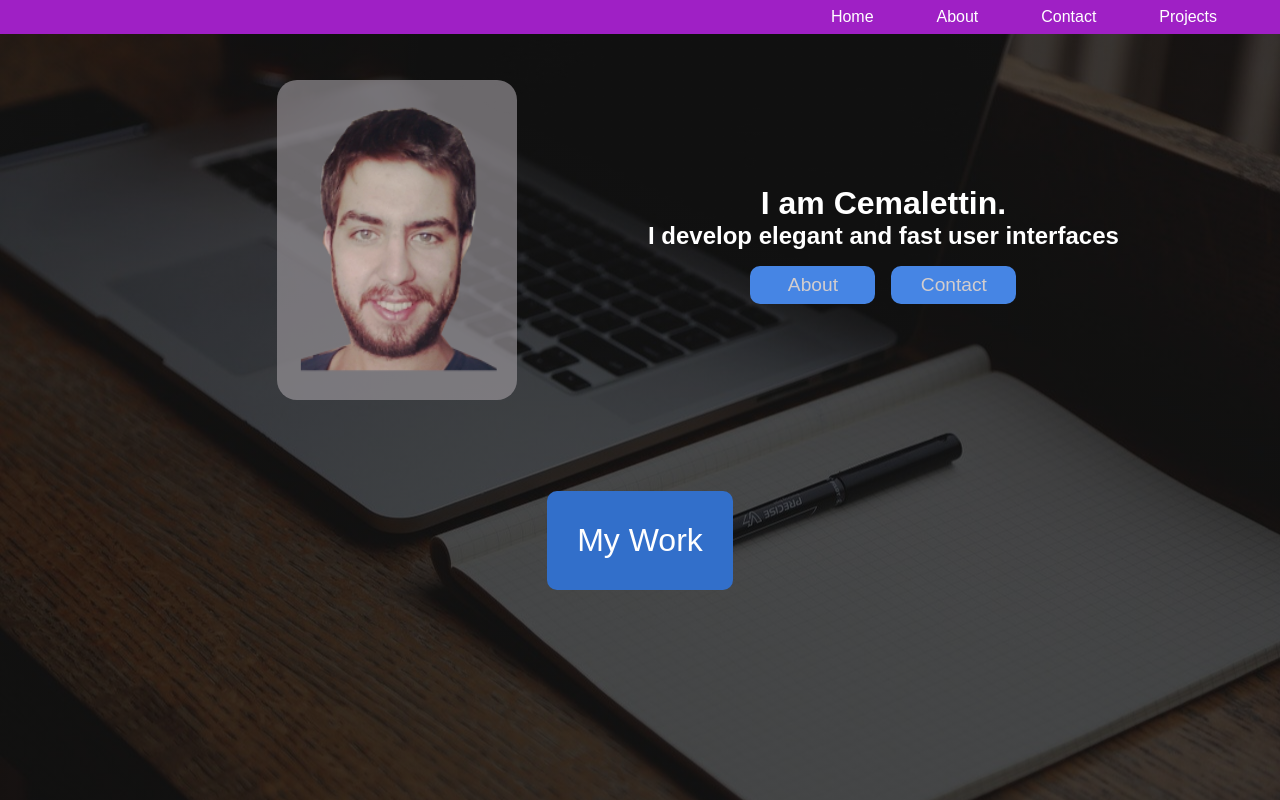
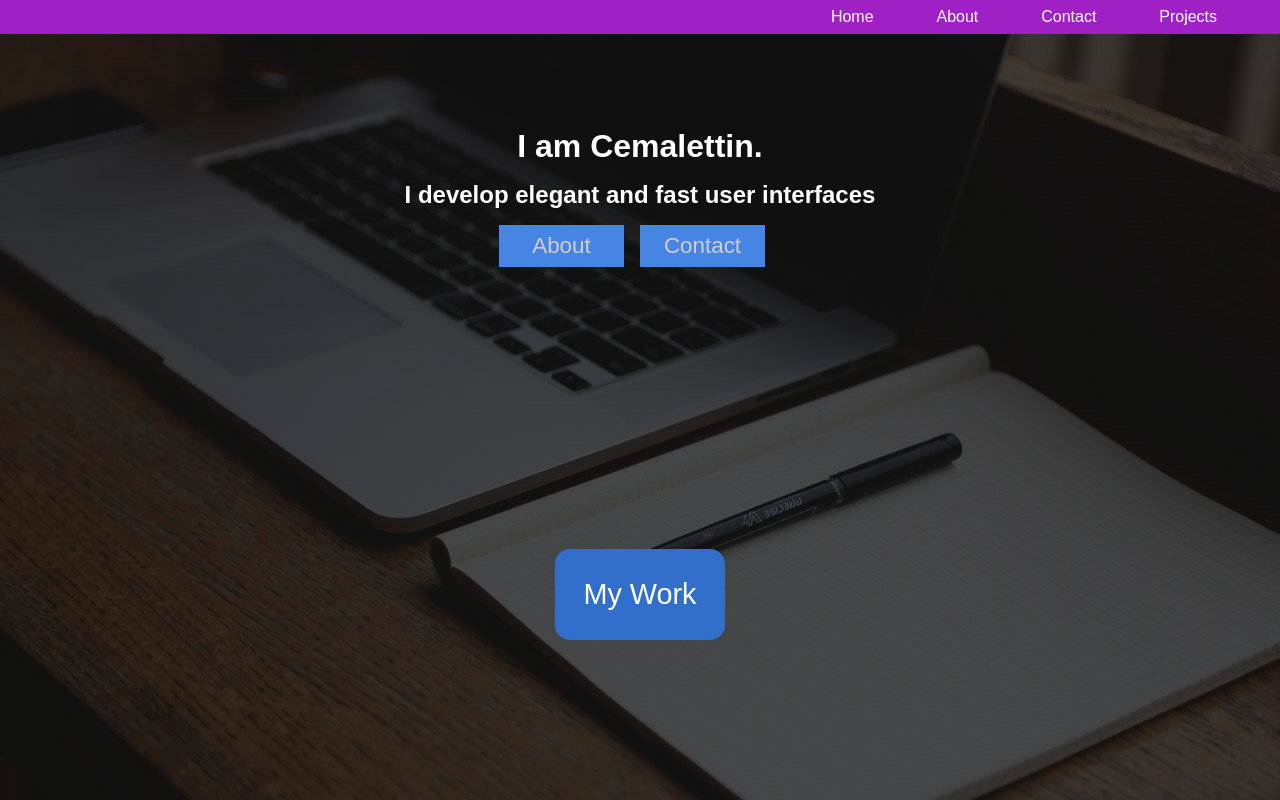
Before and after one commit to cmlttnts/cmlttnts.github.io, a React (Create React App) app: page / in a window 1280 px wide. Shown: the top 800 px of the page. Built offline with nearby package versions, Linux system fonts and the light colour scheme.

Commit message:
removed photo, changed some paddings, margins

```diff
--- a/src/Components/About/About.scss
+++ b/src/Components/About/About.scss
@@ -63,7 +63,7 @@
 
     @include main.tablet {
       margin-top: 5%;
-      margin-left: 7%;
+      margin-right: 7%;
       font-size: 1.5rem;
     }
   }
--- a/src/Components/Contact/Contact.scss
+++ b/src/Components/Contact/Contact.scss
@@ -64,10 +64,11 @@
   //Position
   //Margin, Padding
   margin-top: 1rem;
-  padding: 2rem;
+  padding: 1.5rem;
   //Transition, Animation
 
   @include main.tablet {
     font-size: 1.7rem;
+    border-radius: 15px;
   }
 }
--- a/src/Components/Home/Home.scss
+++ b/src/Components/Home/Home.scss
@@ -21,69 +21,56 @@
   //Position
   position: relative;
   //Margin, Padding
+
+  .ctaHomePri {
+    margin-top: auto;
+    margin-bottom: 10rem;
+    padding: 1rem;
+    border-radius: 15px;
+
+    @include main.tablet {
+      font-size: 1.8rem;
+      padding: 1.8rem;
+    }
+  }
 }
 
 .Header {
-  margin-top: 3rem;
+  margin-top: 5rem;
   h1,
   h2 {
-    padding-left: 0.5rem;
-    padding-right: 0.5rem;
+    margin-top: 1rem;
+    margin-bottom: 1rem;
+    padding-left: 2rem;
+    padding-right: 2rem;
+  }
 
-    @include main.tablet {
-      justify-self: center;
-      grid-column: 2 / 3;
-    }
+  @include main.tablet {
+    margin-top: 7rem;
   }
 
   .ctaHomeSec {
+    font-size: 1.4rem;
+    padding: 0.5rem;
+    margin-right: 1rem;
     @include main.tablet {
-      grid-column: 2 / 3;
+      width: 50%;
+      max-width: 125px;
     }
   }
 
   @include main.tablet {
-    display: grid;
-    grid-template-columns: 1fr 1fr;
-    justify-content: center;
-    align-items: center;
-    padding-top: 2rem;
-    padding-bottom: 2rem;
-    padding-left: 5%;
-    padding-right: 5%;
-  }
-}
-
-.HeaderPic {
-  //Colors, Fonts, Borders
-  background-color: rgba(161, 156, 160, 0.8);
-  border-radius: 20px;
-  //Display
-  opacity: 0.8;
-  //Diamensions
-  width: calc(24vw + 60px);
-  height: calc(32vw + 80px);
-  max-width: 240px;
-  max-height: 320px;
-  //Position
-  //Margin, Padding
-  margin-bottom: 1rem;
-  //Transition, Animation
-  @include main.tablet {
-    grid-column: 1 / 2;
-    justify-self: center;
   }
 }
 
 .ctaHomePri {
   display: inline-block;
   position: relative;
-  padding: 1rem;
-  margin-top: 3rem;
+  font-size: 1.5rem;
+  padding: 0.5rem;
   border-radius: 10px;
+
   @include main.tablet {
-    margin-top: calc(3% + 5px);
-    padding: calc(2% + 5px);
   }
 }
 
@@ -93,23 +80,11 @@
 .ctaHomePri:visited {
   background-color: main.$pri_cta_bg_col;
   color: main.$pri_cta_txt_col;
-  font-size: 2rem;
-  // border: 2px solid main.$pri_bg_col;
   text-decoration: none;
 }
 
 .ctaHomeSec {
   display: inline-block;
-  padding: 0.5rem;
-  margin: 0.5rem;
-  margin-top: 1rem;
-  border-radius: 10px;
-  @include main.tablet {
-    width: 50%;
-    max-width: 125px;
-    justify-self: center;
-    border-radius: 10px;
-  }
 }
 
 .ctaHomeSec,
--- a/src/Components/Home/Home.tsx
+++ b/src/Components/Home/Home.tsx
@@ -2,15 +2,12 @@ import './Home.scss';
 import navMain from 'navMain';
 import Navigation from 'Components/Navigation/Navigation';
 
-import React /* , { useState, useEffect, useContext } */ from 'react';
-import picMid from 'Images/cemo_cropped.png';
+import React from 'react';
 
-// Destructure the props
-const Home = (/* { prop1, prop2 }: PropType */): JSX.Element => {
+const Home = (): JSX.Element => {
   return (
     <div className="Home" id="home">
       <header className="Header">
-        <img className="HeaderPic" src={picMid} alt="cemalettin taş profile" />
         <div className="HeaderSec">
           <h1>I am Cemalettin.</h1>
           <h2>I develop elegant and fast user interfaces</h2>
```
Also changed, not shown: src/Components/Contact/Contact.tsx (+2 -12 lines).
